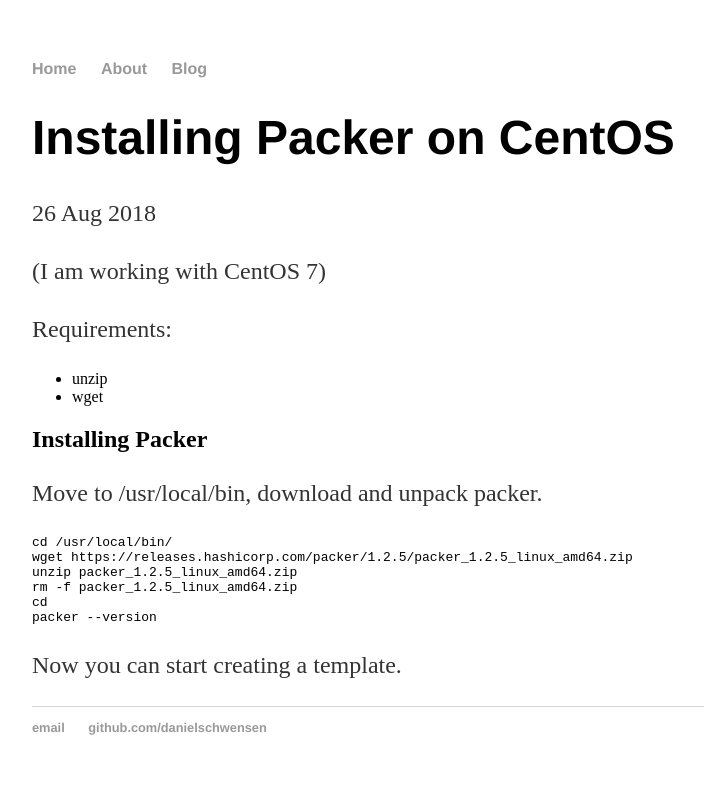
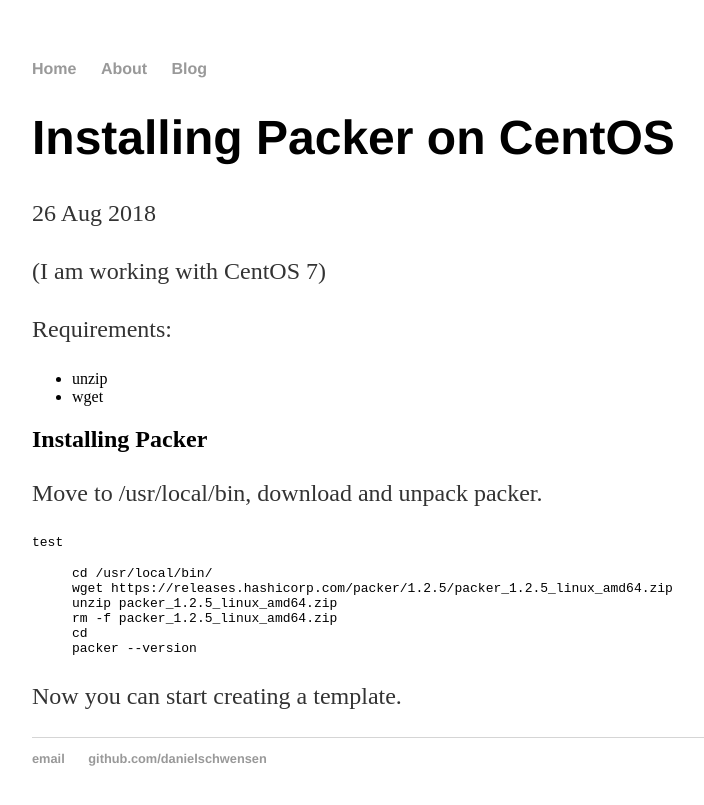
Before and after one commit to danielschwensen/danielschwensen.github.io, a Jekyll site: the page built from _posts/2018-08-26-installingPacker.md, in a window 1280 px wide. Shown: the top 805 px of the page, without its empty margins (160-864 px from the left). Built offline with Jekyll 4.4.1, drawn with Linux system fonts in a browser that asks for light colours.

Commit message:
highlight

````diff
--- a/_posts/2018-08-26-installingPacker.md
+++ b/_posts/2018-08-26-installingPacker.md
@@ -14,12 +14,16 @@
 Move to /usr/local/bin, download and unpack packer.
 
 ```
+test
+```
+
+{% highlight ruby %}
 cd /usr/local/bin/
 wget https://releases.hashicorp.com/packer/1.2.5/packer_1.2.5_linux_amd64.zip
 unzip packer_1.2.5_linux_amd64.zip
 rm -f packer_1.2.5_linux_amd64.zip
 cd
 packer --version
-```
+{% endhighlight %}
 
 Now you can start creating a template.
````
